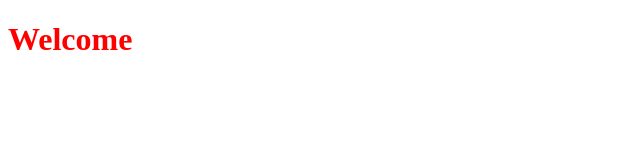
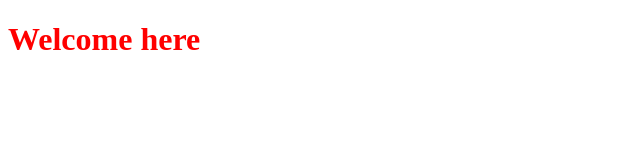
Before and after one commit to 221hussein/OpenclassroomsProject, a plain HTML site: page index.html in a window 1280 px wide. Shown: the whole page, without its empty margins (0-640 px from the left). Drawn offline with Linux system fonts and the light colour scheme.

Commit message:
modification du titre en welcome here

```diff
--- a/index.html
+++ b/index.html
@@ -8,6 +8,6 @@
     <title>Document</title>
 </head>
 <body>
-    <h1>Welcome</h1>
+    <h1>Welcome here</h1>
 </body>
 </html>
```
